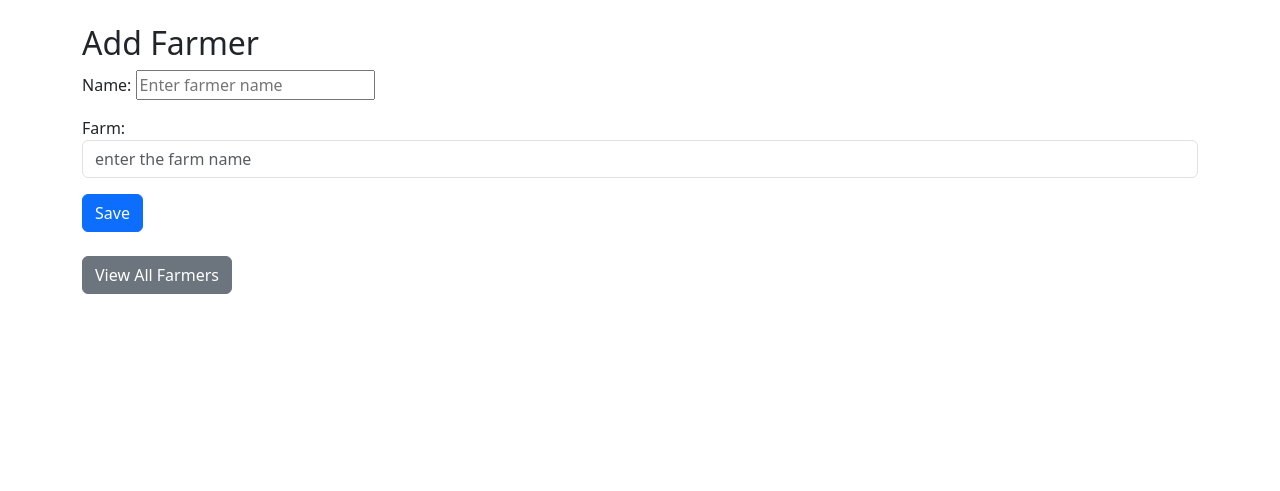
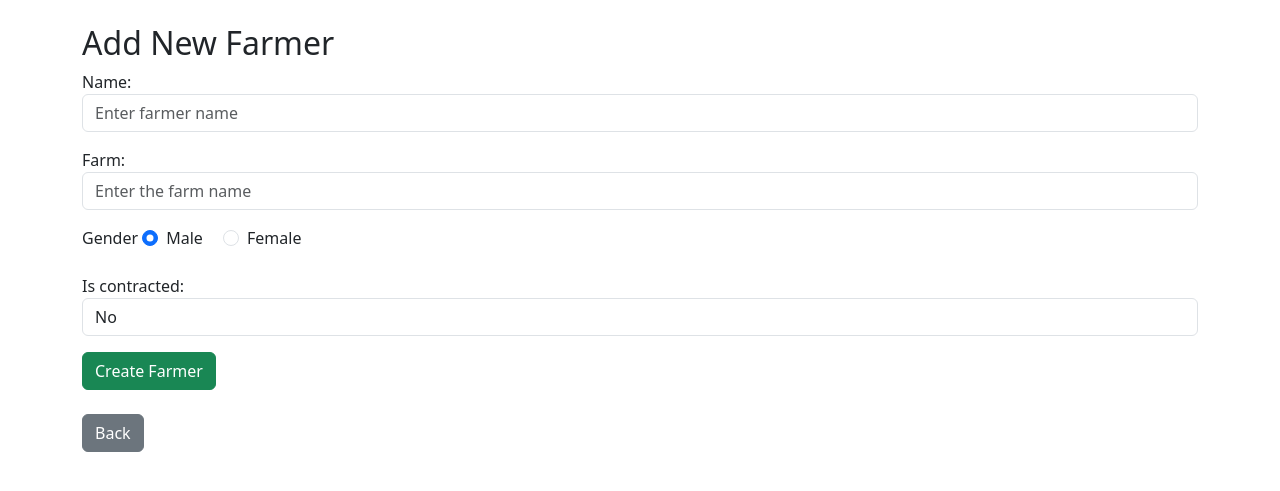
Before and after one commit to asingizwebenite/django-learn, a Django app: page /farmers/add/ in a window 1280 px wide. Shown: the top 491 px of the page. Run offline with Django 5.2, Linux system fonts and the light colour scheme.

Commit message:
added some templates and functionallities

```diff
--- a/attendance/forms.py
+++ b/attendance/forms.py
@@ -1,21 +1,23 @@
 from django import forms
-from .models import Attendance,Farmer
+from .models import Farmer
 
 class FarmerForm(forms.ModelForm):
     class Meta:
-        model=Farmer
-        fields = ['name', 'farm']
-
+        model = Farmer
+        fields = ['name', 'farm', 'gender', 'is_contracted']
         widgets = {
-
-            'name':forms.TextInput(attrs={
-                'class':'form-contrl',
-                'placeholder':'Enter farmer name'
+            'name': forms.TextInput(attrs={
+                'class': 'form-control',
+                'placeholder': 'Enter farmer name'
             }),
-
-            'farm':forms.TextInput(attrs={
-                'class':'form-control',
-                'placeholder':'enter the farm name'
+            'farm': forms.TextInput(attrs={
+                'class': 'form-control',
+                'placeholder': 'Enter the farm name'
             }),
-
+            'gender': forms.RadioSelect(attrs={
+                'class': 'form-check-input',
+            }),
+            'is_contracted': forms.Select(attrs={
+                'class': 'form-control',
+            }),
         }
--- a/attendance/models.py
+++ b/attendance/models.py
@@ -5,6 +5,17 @@ from django.utils import timezone
 class Farmer(models.Model):
     name=models.CharField()
     farm=models.CharField()
+    GENDER_CHOICES = [
+        ('M', 'Male'),
+        ('F', 'Female'),
+    ]
+    gender = models.CharField(max_length=1, choices=GENDER_CHOICES,default='M')
+    YES_NO_CHOICES = [
+        (True, 'Yes'),
+        (False, 'No'),
+    ]
+    is_contracted = models.BooleanField(choices=YES_NO_CHOICES, default=False)
+
 
     class Meta:
         db_table="farmer"
--- a/attendance/templates/attendance/add_farmer.html
+++ b/attendance/templates/attendance/add_farmer.html
@@ -1,4 +1,3 @@
-{% load static %}
 <!DOCTYPE html>
 <html lang="en">
 <head>
@@ -8,14 +7,36 @@
 </head>
 <body class="p-4">
     <div class="container">
-        <h2>Add Farmer</h2>
-        <form method="POST">
-            {% csrf_token %}
-            {{ form.as_p }}
-            <button type="submit" class="btn btn-primary">Save</button>
-        </form>
+        <h2>Add New Farmer</h2>
+       <form method="post">
+    {% csrf_token %}
+    <div class="mb-3">
+        {{ form.name.label_tag }}
+        {{ form.name }}
+    </div>
+    <div class="mb-3">
+        {{ form.farm.label_tag }}
+        {{ form.farm }}
+    </div>
+    <div class="mb-3">
+        <label class="form-label">Gender</label>
+        {% for radio in form.gender %}
+            <div class="form-check form-check-inline">
+                {{ radio.tag }}
+                <label class="form-check-label">{{ radio.choice_label }}</label>
+            </div>
+        {% endfor %}
+    </div>
+    <div class="mb-3">
+        {{ form.is_contracted.label_tag }}
+        {{ form.is_contracted }}
+    </div>
+    <button type="submit" class="btn btn-success">Create Farmer</button>
+</form>
+
         <br>
-        <a href="{% url 'farmer_list' %}" class="btn btn-secondary">View All Farmers</a>
+        <a href="{% url 'farmer_list' %}" class="btn btn-secondary">Back</a>
+
     </div>
 </body>
 </html>
--- a/attendance/urls.py
+++ b/attendance/urls.py
@@ -2,6 +2,10 @@ from django.urls import path
 from . import views
 
 urlpatterns = [
-    path('farmers/', views.farmer_list, name='farmer_list'),
+    path('farmers/', views.mark_attendance, name='farmer_list'),
+    path('farmers/attendance', views.mark_attendance, name='mark_attendance'),
     path('farmers/add/', views.add_farmer, name='add_farmer'),
+    path('attendance_list/', views.attendance_list, name='attendance_list'),
+    path('farmers/json', views.farmer_list, name='farmer_list_json'),
+
 ]
--- a/attendance/views.py
+++ b/attendance/views.py
@@ -1,6 +1,8 @@
 from django.shortcuts import render, redirect
 from .forms import FarmerForm
-from .models import Farmer
+from django.http import JsonResponse
+
+from .models import Farmer,Attendance
 
 def add_farmer(request):
     if request.method == 'POST':
@@ -14,6 +16,27 @@ def add_farmer(request):
     return render(request, 'attendance/add_farmer.html', {'form': form})
 
 
+def mark_attendance(request):
+    farmers = Farmer.objects.all()
+    if request.method == 'POST':
+        for farmer in farmers:
+            is_present = f'farmer_{farmer.id}' in request.POST
+            Attendance.objects.update_or_create(
+                farmer=farmer,
+                date=date.today(),
+                defaults={'is_present': is_present}
+            )
+        return redirect('attendance_list')
+
+    return render(request, 'attendance/mark_attendance.html', {'farmers': farmers})
+
+
+
+def attendance_list(request):
+    records = Attendance.objects.select_related('farmer').order_by('-date')
+    return render(request, 'attendance/attendance_list.html', {'records': records})
+
+
 def farmer_list(request):
-    farmers = Farmer.objects.all()
-    return render(request, 'attendance/farmer_list.html', {'farmers': farmers})
+    farmers = Farmer.objects.all().values('id', 'name', 'farm')
+    return JsonResponse(list(farmers), safe=False)
```
Also changed, not shown: attendance/templates/attendance/attendance_list.html (added, +48 -0 lines), attendance/templates/attendance/farmer_list.html (deleted, +0 -34 lines), attendance/templates/attendance/mark_attendance.html (added, +50 -0 lines), attendance/migrations/0002_farmer_gender_farmer_is_contracted.py (added), attendance/migrations/0003_alter_farmer_is_contracted.py (added).
